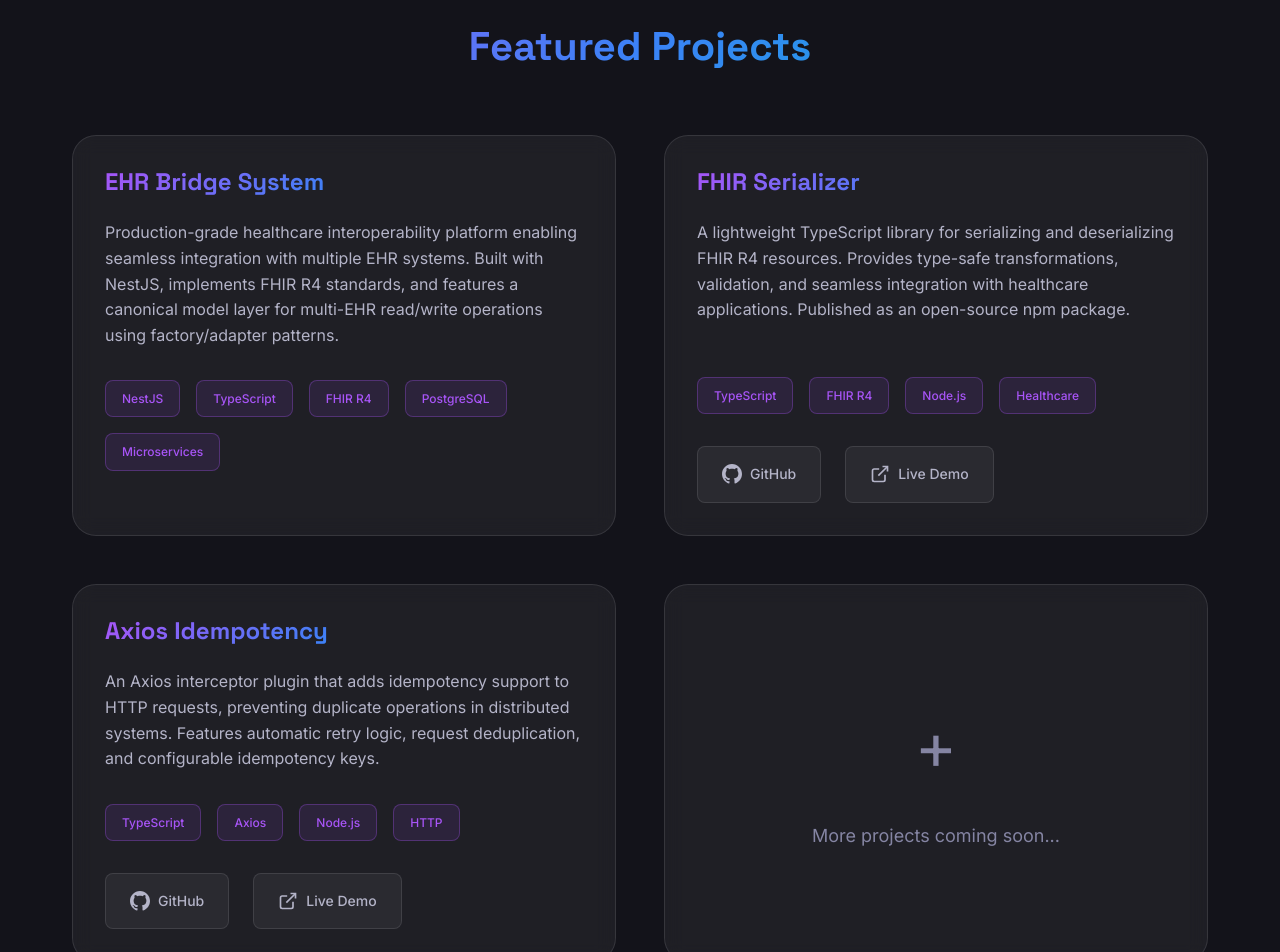
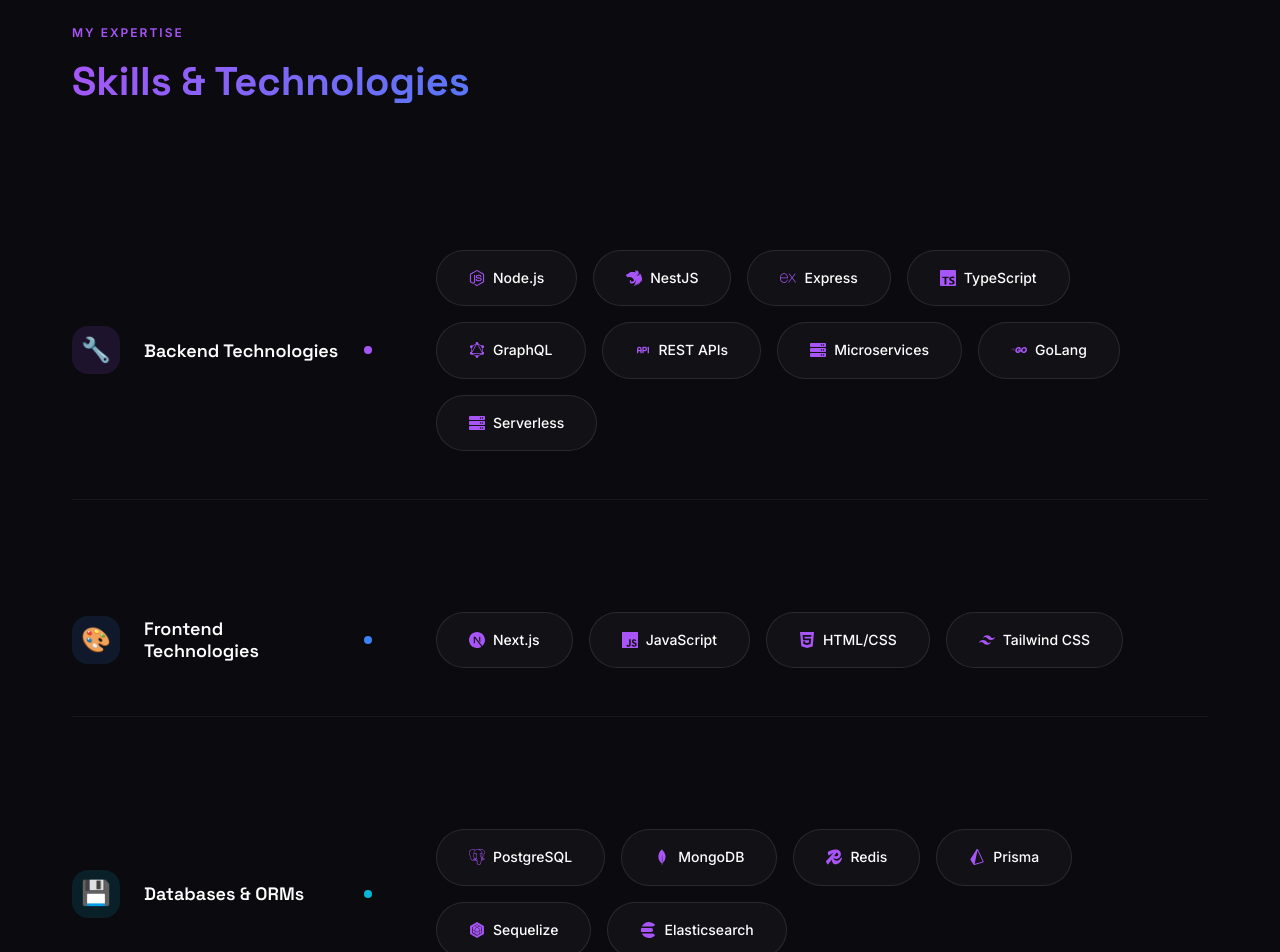
Before and after one commit to onkarsabale15/portfolio, a React (Vite) app: page / in a window 1280 px wide. Shown: the part 8300-9252 px from the top of the page. Built offline with nearby package versions, Linux system fonts and the light colour scheme; no server answers.

Commit message:
Refactor Projects component to Skills component

```diff
--- a/src/components/Projects.tsx
+++ b/src/components/Projects.tsx
@@ -1,119 +1,172 @@
 import React from 'react';
 import { motion } from 'framer-motion';
 import { useInView } from 'react-intersection-observer';
-import { Project } from '../types';
-import './Projects.css';
+import {
+    SiNodedotjs,
+    SiNestjs,
+    SiExpress,
+    SiPython,
+    SiTypescript,
+    SiGraphql,
+    SiReact,
+    SiNextdotjs,
+    SiJavascript,
+    SiHtml5,
+    SiTailwindcss,
+    SiPostgresql,
+    SiMongodb,
+    SiMysql,
+    SiRedis,
+    SiPrisma,
+    SiDocker,
+    SiGit,
+    SiGithubactions,
+    SiVercel,
+    SiNetlify,
+    SiTensorflow,
+    SiPytorch,
+    SiGo,
+    SiElasticsearch,
+    SiSequelize,
+    SiLangchain,
+} from 'react-icons/si';
+import { TbApi } from 'react-icons/tb';
+import { FaDatabase, FaBrain, FaServer, FaAws } from 'react-icons/fa';
+import { MdAnalytics } from 'react-icons/md';
+import './Skills.css';
 
-const Projects: React.FC = () => {
+const Skills: React.FC = () => {
     const [ref, inView] = useInView({
         triggerOnce: true,
         threshold: 0.1,
     });
 
-    const projects: Project[] = [
+    // Icon mapping for technologies
+    const techIcons: Record<string, React.ReactNode> = {
+        'Node.js': <SiNodedotjs />,
+        'NestJS': <SiNestjs />,
+        'Express': <SiExpress />,
+        'Python': <SiPython />,
+        'GoLang': <SiGo />,
+        'TypeScript': <SiTypescript />,
+        'GraphQL': <SiGraphql />,
+        'REST APIs': <TbApi />,
+        'Microservices': <FaServer />,
+        'React': <SiReact />,
+        'Next.js': <SiNextdotjs />,
+        'JavaScript': <SiJavascript />,
+        'HTML/CSS': <SiHtml5 />,
+        'Tailwind CSS': <SiTailwindcss />,
+        'PostgreSQL': <SiPostgresql />,
+        'MongoDB': <SiMongodb />,
+        'MySQL': <SiMysql />,
+        'Redis': <SiRedis />,
+        'Prisma': <SiPrisma />,
+        'TypeORM': <FaDatabase />,
+        'AWS': <FaAws />,
+        'Docker': <SiDocker />,
+        'CI/CD': <SiGithubactions />,
+        'Git': <SiGit />,
+        'GitHub Actions': <SiGithubactions />,
+        'Vercel': <SiVercel />,
+        'Netlify': <SiNetlify />,
+        'Machine Learning': <FaBrain />,
+        'TensorFlow': <SiTensorflow />,
+        'PyTorch': <SiPytorch />,
+        'Data Analysis': <MdAnalytics />,
+        'Elasticsearch': <SiElasticsearch />,
+        'Sequelize': <SiSequelize />,
+        'Serverless': <FaServer />,
+        'RAG': <FaBrain />,
+        'AI Agents': <FaBrain />,
+        'MCP': <FaServer />,
+        'LangChain.js': <SiLangchain />,
+    };
+
+    const skillCategories = [
         {
-            title: 'EHR Bridge System',
-            description: 'Production-grade healthcare interoperability platform enabling seamless integration with multiple EHR systems. Built with NestJS, implements FHIR R4 standards, and features a canonical model layer for multi-EHR read/write operations using factory/adapter patterns.',
-            technologies: ['NestJS', 'TypeScript', 'FHIR R4', 'PostgreSQL', 'Microservices'],
+            title: 'Backend Technologies',
+            icon: '🔧',
+            color: '#a855f7',
+            skills: ['Node.js', 'NestJS', 'Express', 'TypeScript', 'GraphQL', 'REST APIs', 'Microservices', 'GoLang', 'Serverless'],
         },
         {
-            title: 'FHIR Serializer',
-            description: 'A lightweight TypeScript library for serializing and deserializing FHIR R4 resources. Provides type-safe transformations, validation, and seamless integration with healthcare applications. Published as an open-source npm package.',
-            technologies: ['TypeScript', 'FHIR R4', 'Node.js', 'Healthcare'],
-            githubUrl: 'https://github.com/onkarsabale15/fhir_serializer',
-            liveUrl: 'https://www.npmjs.com/package/@onkarsabale15/fhir-r4',
+            title: 'Frontend Technologies',
+            icon: '🎨',
+            color: '#3b82f6',
+            skills: ['Next.js', 'JavaScript', 'HTML/CSS', 'Tailwind CSS'],
         },
         {
-            title: 'Axios Idempotency',
-            description: 'An Axios interceptor plugin that adds idempotency support to HTTP requests, preventing duplicate operations in distributed systems. Features automatic retry logic, request deduplication, and configurable idempotency keys.',
-            technologies: ['TypeScript', 'Axios', 'Node.js', 'HTTP'],
-            githubUrl: 'https://github.com/onkarsabale15/axios_idempotency',
-            liveUrl: 'https://www.npmjs.com/package/axios-idempotency-manager',
+            title: 'Databases & ORMs',
+            icon: '💾',
+            color: '#06b6d4',
+            skills: ['PostgreSQL', 'MongoDB', 'Redis', 'Prisma', 'Sequelize', 'Elasticsearch'],
+        },
+        {
+            title: 'Cloud & DevOps',
+            icon: '☁️',
+            color: '#8b5cf6',
+            skills: ['AWS', 'Docker', 'CI/CD', 'Git', 'GitHub Actions'],
+        },
+        {
+            title: 'Gen AI',
+            icon: '🤖',
+            color: '#ec4899',
+            skills: ['RAG', 'AI Agents', 'MCP', 'LangChain.js'],
         },
     ];
 
     return (
-        <section id="projects" className="section projects">
+        <section id="skills" className="section skills">
             <div className="container">
-                <motion.h2
-                    className="section-title"
+                <motion.div
+                    className="skills-header"
                     initial={{ opacity: 0, y: 20 }}
                     animate={inView ? { opacity: 1, y: 0 } : {}}
                     transition={{ duration: 0.6 }}
                 >
-                    Featured Projects
-                </motion.h2>
+                    <span className="skills-label">MY EXPERTISE</span>
+                    <h2 className="section-title">Skills & Technologies</h2>
+                </motion.div>
 
-                <div ref={ref} className="projects-grid">
-                    {projects.map((project, index) => (
+                <div ref={ref} className="skills-list">
+                    {skillCategories.map((category, catIndex) => (
                         <motion.div
-                            key={index}
-                            className="project-card glass-card"
-                            initial={{ opacity: 0, y: 30 }}
-                            animate={inView ? { opacity: 1, y: 0 } : {}}
-                            transition={{ duration: 0.6, delay: index * 0.15 }}
+                            key={category.title}
+                            className="skill-row"
+                            initial={{ opacity: 0, x: -30 }}
+                            animate={inView ? { opacity: 1, x: 0 } : {}}
+                            transition={{ duration: 0.6, delay: catIndex * 0.1 }}
                         >
-                            <div className="project-content">
-                                <h3 className="project-title">{project.title}</h3>
-                                <p className="project-description">{project.description}</p>
+                            <div className="skill-category-header">
+                                <div className="category-icon-wrapper" style={{ backgroundColor: `${category.color}20` }}>
+                                    <span className="category-icon">{category.icon}</span>
+                                </div>
+                                <h3 className="category-name">{category.title}</h3>
+                                <div className="category-dot" style={{ backgroundColor: category.color }}></div>
+                            </div>
 
-                                <div className="project-technologies">
-                                    {project.technologies.map((tech, i) => (
-                                        <span key={i} className="tech-badge">
-                                            {tech}
-                                        </span>
-                                    ))}
-                                </div>
-
-                                <div className="project-links">
-                                    {project.githubUrl && (
-                                        <a
-                                            href={project.githubUrl}
-                                            target="_blank"
-                                            rel="noopener noreferrer"
-                                            className="project-link"
-                                        >
-                                            <svg width="20" height="20" viewBox="0 0 24 24" fill="currentColor">
-                                                <path d="M12 0c-6.626 0-12 5.373-12 12 0 5.302 3.438 9.8 8.207 11.387.599.111.793-.261.793-.577v-2.234c-3.338.726-4.033-1.416-4.033-1.416-.546-1.387-1.333-1.756-1.333-1.756-1.089-.745.083-.729.083-.729 1.205.084 1.839 1.237 1.839 1.237 1.07 1.834 2.807 1.304 3.492.997.107-.775.418-1.305.762-1.604-2.665-.305-5.467-1.334-5.467-5.931 0-1.311.469-2.381 1.236-3.221-.124-.303-.535-1.524.117-3.176 0 0 1.008-.322 3.301 1.23.957-.266 1.983-.399 3.003-.404 1.02.005 2.047.138 3.006.404 2.291-1.552 3.297-1.23 3.297-1.23.653 1.653.242 2.874.118 3.176.77.84 1.235 1.911 1.235 3.221 0 4.609-2.807 5.624-5.479 5.921.43.372.823 1.102.823 2.222v3.293c0 .319.192.694.801.576 4.765-1.589 8.199-6.086 8.199-11.386 0-6.627-5.373-12-12-12z" />
-                                            </svg>
-                                            GitHub
-                                        </a>
-                                    )}
-                                    {project.liveUrl && (
-                                        <a
-                                            href={project.liveUrl}
-                                            target="_blank"
-                                            rel="noopener noreferrer"
-                                            className="project-link"
-                                        >
-                                            <svg width="20" height="20" viewBox="0 0 24 24" fill="none" stroke="currentColor" strokeWidth="2">
-                                                <path d="M18 13v6a2 2 0 0 1-2 2H5a2 2 0 0 1-2-2V8a2 2 0 0 1 2-2h6"></path>
-                                                <polyline points="15 3 21 3 21 9"></polyline>
-                                                <line x1="10" y1="14" x2="21" y2="3"></line>
-                                            </svg>
-                                            Live Demo
-                                        </a>
-                                    )}
-                                </div>
+                            <div className="skill-badges">
+                                {category.skills.map((skill, index) => (
+                                    <motion.span
+                                        key={skill}
+                                        className="skill-badge"
+                                        initial={{ opacity: 0, scale: 0.8 }}
+                                        animate={inView ? { opacity: 1, scale: 1 } : {}}
+                                        transition={{ duration: 0.3, delay: catIndex * 0.1 + index * 0.05 }}
+                                        whileHover={{ scale: 1.05, y: -2 }}
+                                    >
+                                        {techIcons[skill] && <span className="tech-icon">{techIcons[skill]}</span>}
+                                        {skill}
+                                    </motion.span>
+                                ))}
                             </div>
                         </motion.div>
                     ))}
-
-                    <motion.div
-                        className="project-card glass-card add-project-card"
-                        initial={{ opacity: 0, y: 30 }}
-                        animate={inView ? { opacity: 1, y: 0 } : {}}
-                        transition={{ duration: 0.6, delay: projects.length * 0.15 }}
-                    >
-                        <div className="add-project-content">
-                            <div className="add-project-icon">+</div>
-                            <p>More projects coming soon...</p>
-                        </div>
-                    </motion.div>
                 </div>
             </div>
         </section>
     );
 };
 
-export default Projects;
+export default Skills;
```
